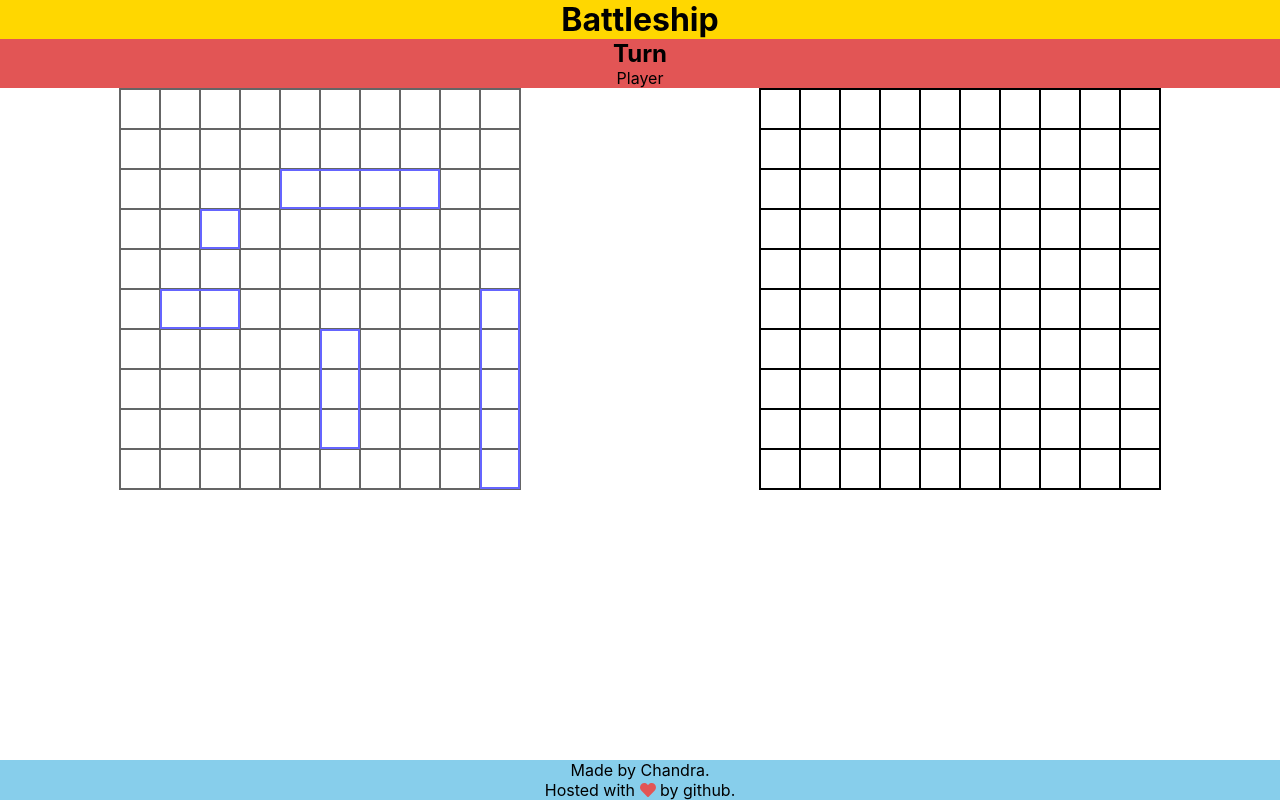
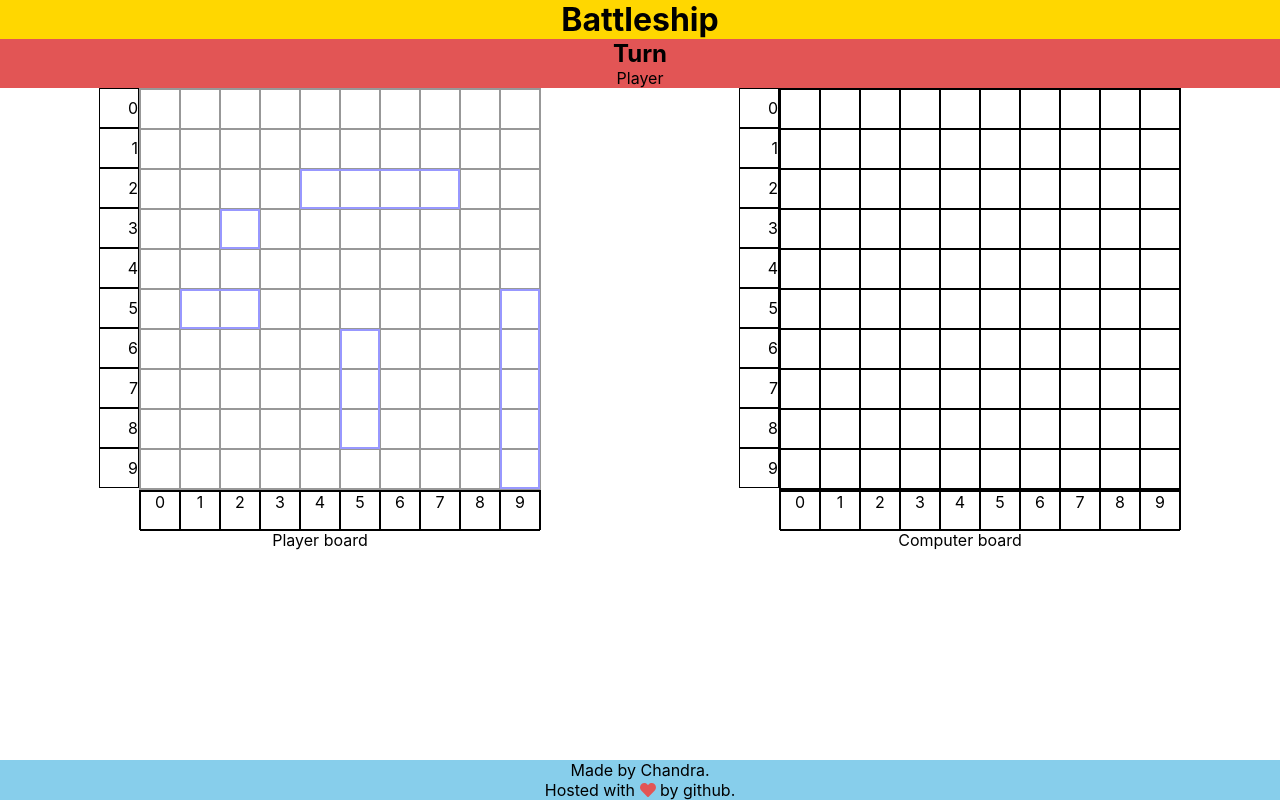
Before and after one commit to CodeSurfer3022/battleship, a React (Create React App) app: page / in a window 1280 px wide. Built offline with nearby package versions, Linux system fonts and the light colour scheme.

Commit message:
Add side and bottom tabs to identify cells easily

```diff
--- a/src/Components/GameBoard.css
+++ b/src/Components/GameBoard.css
@@ -4,3 +4,7 @@
     display: grid;
     grid-template: repeat(10, 1fr) / repeat(10, 1fr);
 }
+
+.pause {
+    opacity: 0.4;
+}
--- a/src/Components/GameBoard.js
+++ b/src/Components/GameBoard.js
@@ -6,7 +6,9 @@ import Ship from "./Ship";
 import makeShips from "../Helpers/makeShips";
 
 function GameBoard(props) {
-  const {player, boardValues, ships, playRound} = props;
+  const {player, boardValues, ships, playRound, turn} = props;
+
+  const pause = turn !== player ? '' : 'pause';
 
   const cells = boardValues.map((value, index = 0) =>
     <Cell key={index}
@@ -20,7 +22,7 @@ function GameBoard(props) {
     />) : null;
 
   return(
-    <div className={`game-board ${player}`} onClick={playRound}>
+    <div className={`game-board ${player} ${pause}`} onClick={playRound}>
       {cells}
       {shipDivs}
     </div>
--- a/src/Components/GameBoardContainer.css
+++ b/src/Components/GameBoardContainer.css
@@ -1,7 +1,30 @@
 .gameboard-container {
+    /*display: flex;*/
+}
+
+.flex {
     display: flex;
 }
 
-.pause {
-    opacity: 0.6;
+.number {
+    height: 40px;
+    width: 40px;
+    display: flex;
+    border: 1px solid black;
 }
+
+.bottom-tab {
+    display: flex;
+    height: 40px;
+    border: 1px solid black;
+}
+
+.side-tab .number {
+    align-items: center;
+    justify-content: flex-end;
+}
+
+.bottom-tab .number {
+    align-items: flex-start;
+    justify-content: center;
+}
--- a/src/Components/GameBoardContainer.js
+++ b/src/Components/GameBoardContainer.js
@@ -3,13 +3,22 @@ import "./GameBoardContainer.css";
 import GameBoard from "./GameBoard";
 import ShipsStatus from "./ShipsStatus";
 
+// Numbers for sidetabs
+let numbers = [];
+for(let i = 0; i < 10; i++) numbers.push(<div className="number">
+  <p>{i}</p>
+</div>);
+
 function GameBoardContainer(props) {
   const {player, boardValues, ships, playRound, turn} = props;
 
-  const pause = turn !== player ? '' : 'pause';
-
   return(
-    <div className={`gameboard-container ${pause}`}>
+    <div className="gameboard-container">
+      <div className="flex">
+        <div className="side-tab">
+          {numbers}
+        </div>
+        <div>
           <GameBoard
             turn={turn}
             player={player}
@@ -17,6 +26,15 @@ function GameBoardContainer(props) {
             ships={ships}
             playRound={playRound}
           />
+          <div className="bottom-tab">
+            {numbers}
+          </div>
+        </div>
+      </div>
+      <div>
+        <p>{player} board</p>
+      </div>
+
       {/*<ShipsStatus />*/}
     </div>
   )
```
Lines whose indentation alone changed are shown as unchanged.
